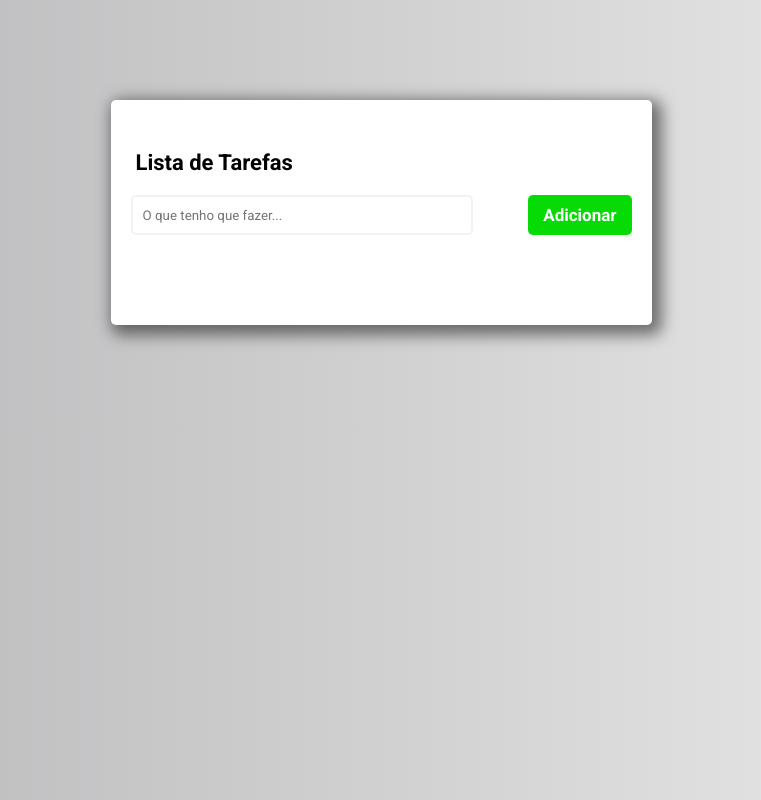
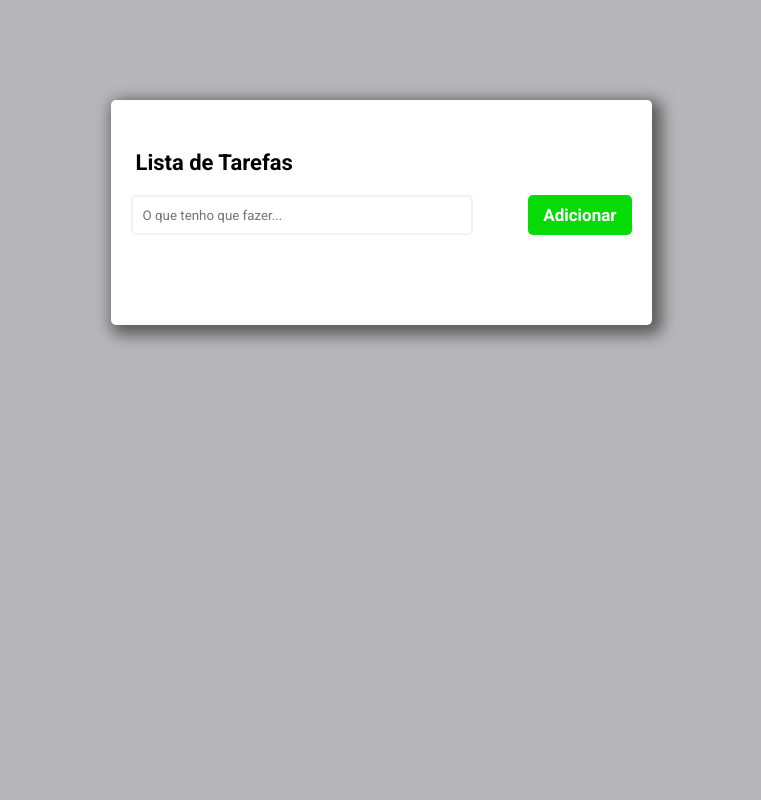
Before and after one commit to marianamoiolicapelari/lista-de-tarefas, a plain HTML site: page index.html in a window 1280 px wide. Shown: the whole page, without its empty margins (259-1020 px from the left). Drawn offline with Linux system fonts and the light colour scheme.

Commit message:
Added new functions

```diff
--- a/style.css
+++ b/style.css
@@ -9,7 +9,7 @@
 }
 
 body {
-  background: linear-gradient(90deg, #b7b6b8 0%, #ebebeb 100%);
+  background: #b7b6b8;
 }
 
 #btn-add {
```
